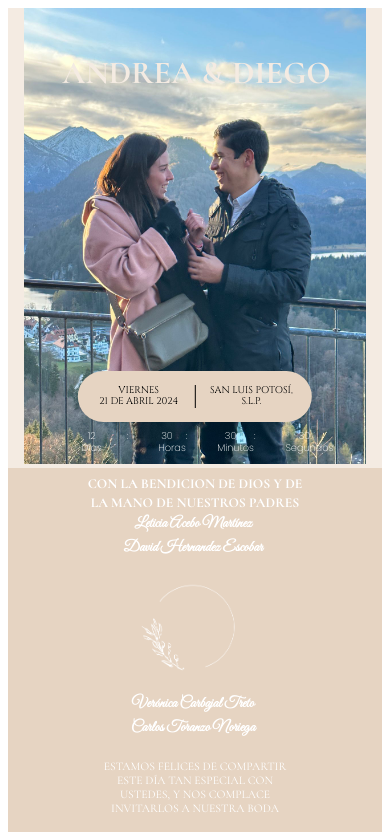
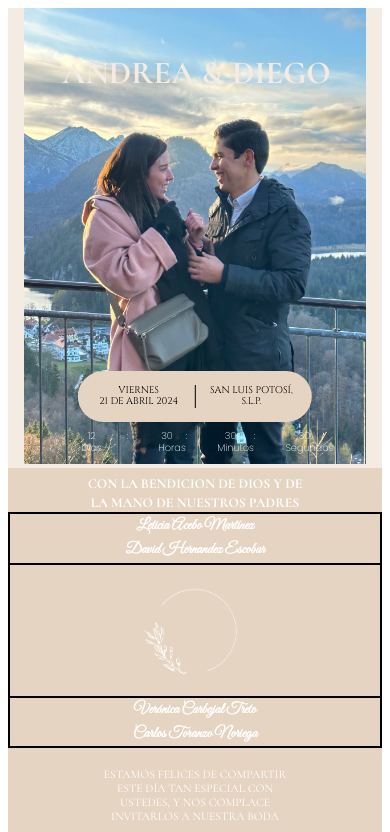
Before and after one commit to Duotech-Design/invitaciones, a React (Create React App) app: page /inicio in a window 390 px wide. Shown: the top 832 px of the page. Built offline with nearby package versions, Linux system fonts and the light colour scheme; a web font is replaced by a local one.

Commit message:
update responsividad roy y column

```diff
--- a/src/components/Inicio/Familia.js
+++ b/src/components/Inicio/Familia.js
@@ -7,23 +7,22 @@ const styles = {
   },
   row: {
     display: "flex",
-    justifyContent: "space-between",
+    justifyContent: "center",//"space-between"
     alignItems: "center",
-   flexWrap: "wrap",
+    flexWrap: "wrap",
     maxWidth: '100%',
-    //border: '1px solid black',
+    border: '1px solid black',
   },
   column: {
-    //flex: "1",
-    //border: '1px solid black',
-    flexBasis: "33%",
+    flex: 1,
+    border: '1px solid black',
+    //flexBasis: "0%",//33.3%
     //flexGrow: "99",
     display: "flex",
     flexDirection: "column",
     alignItems: "center",
-    minMax: "33.1%",
-    minWidth: '370px',
-
+    //minMax: "33.1%",
+    minWidth: `clamp(240px, 240px, 350px)`,
   },
   image: {
     //height: "20%",
```
